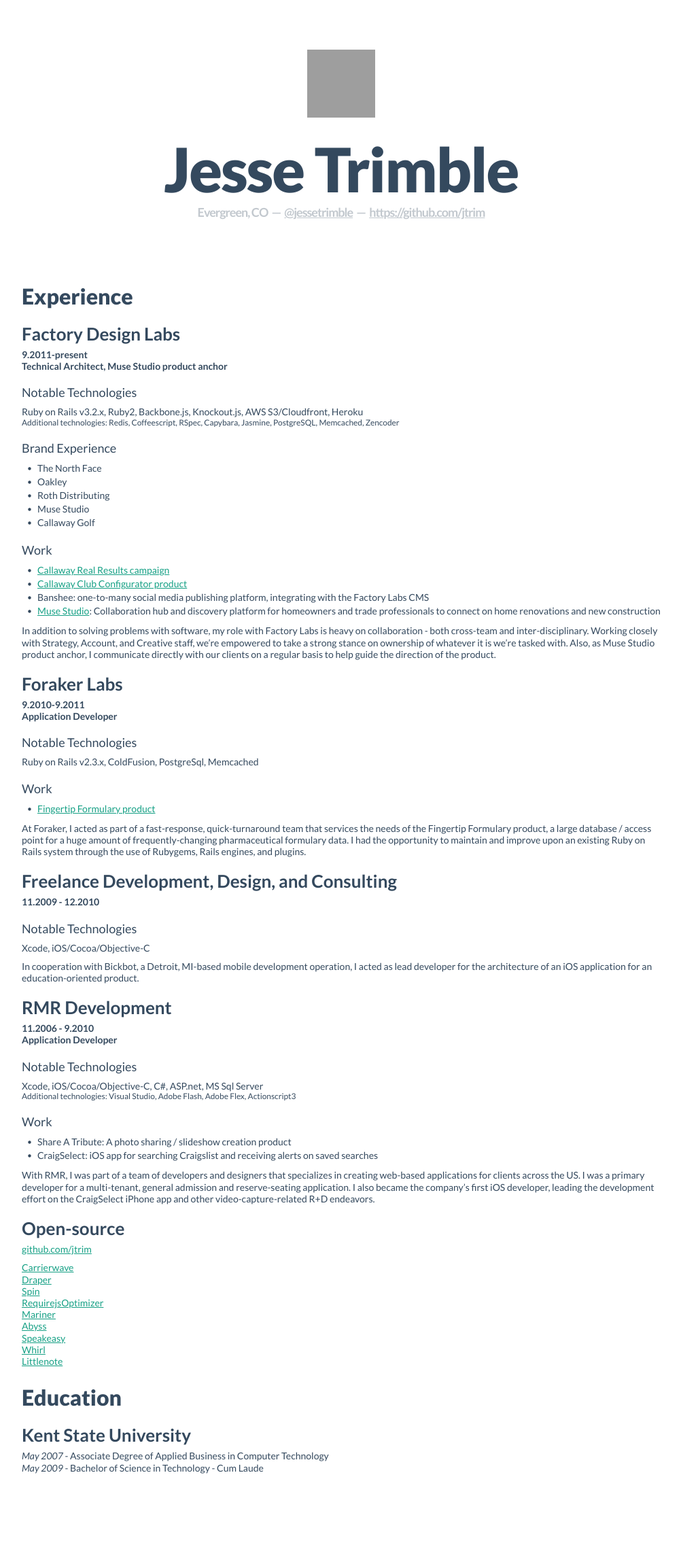
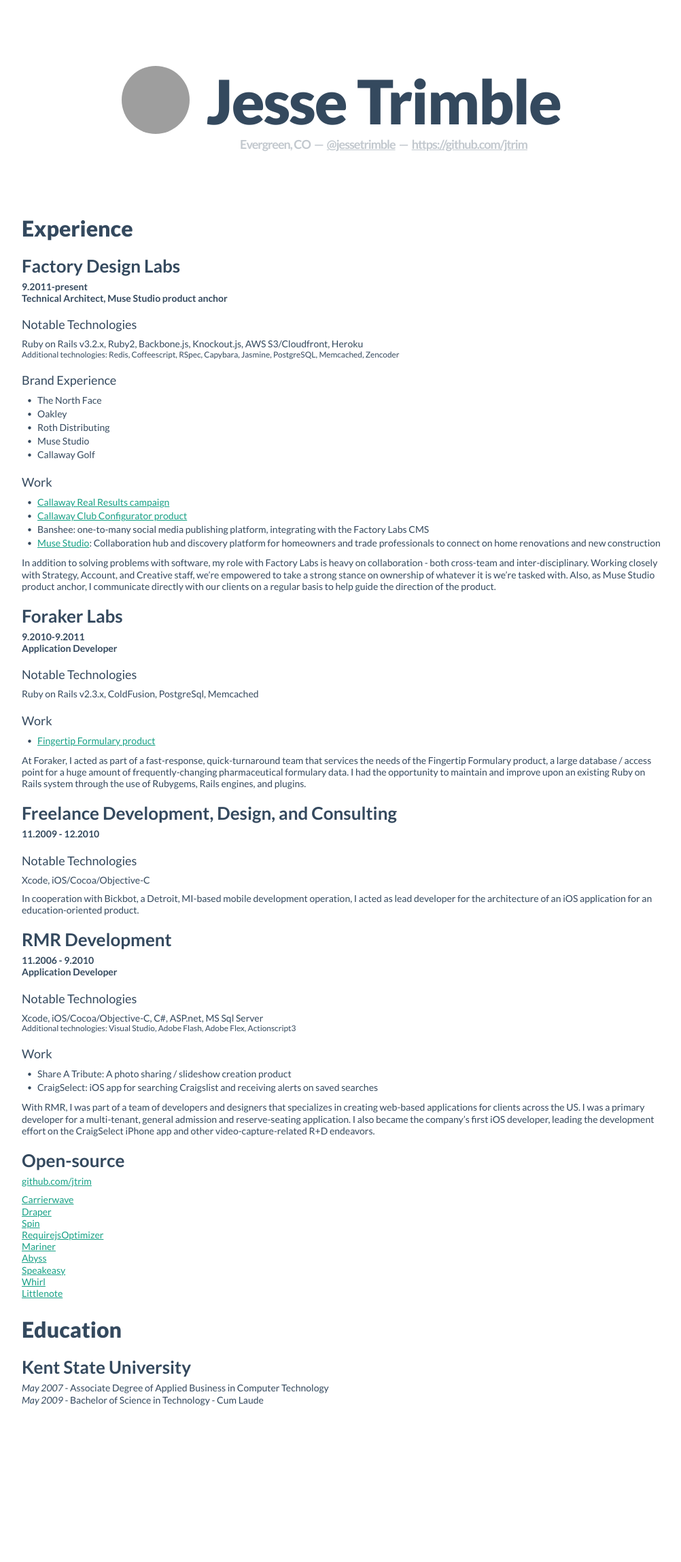
Before and after one commit to jtrim/jtrim.github.io, a Jekyll site: the page built from resume/index.md, in a window 1280 px wide. Shown: the whole page at 68% size, without its empty margins (138-1140 px from the left). Built offline with Jekyll 4.4.1, drawn with Linux system fonts in a browser that asks for light colours; Markdown is read by kramdown in place of the engine named in the settings; after the commit the page ends 2198 px from its top, so only the background shows below that; grey boxes are pictures that could not be loaded.

Commit message:
Actual change this time...

```diff
--- a/css/overrides.css
+++ b/css/overrides.css
@@ -24,6 +24,10 @@
   padding-bottom: 120px;
 }
 
+.demo-logo {
+  display: inline-block;
+}
+
 .demo-logo small {
   font-size: 18px;
 }
@@ -47,3 +51,14 @@
 .demo-headline {
   padding-bottom: 60px;
 }
+
+.demo-headline .avatar {
+  vertical-align: baseline;
+  margin-bottom: 22px;
+  margin-right: 25px;
+  position: relative;
+
+  -webkit-border-radius: 50%;
+  -moz-border-radius: 50%;
+  border-radius: 50%;
+}
```
